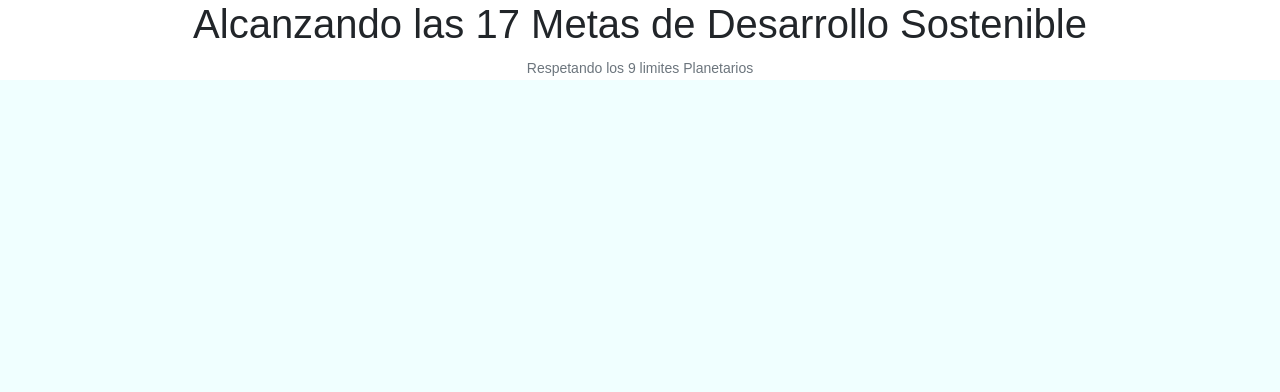
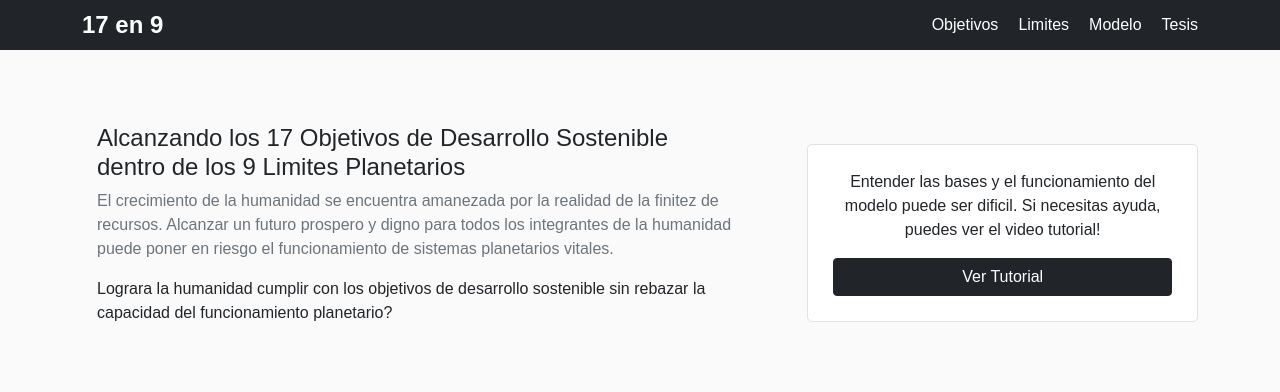
Before and after one commit to blankhall98/17in9WEB, a Flask app: page / in a window 1280 px wide. Shown: the top 392 px of the page. Before the commit the page ends 76 px from the top, so only its background shows below. Run offline with Flask 2, Linux system fonts and the light colour scheme.

Commit message:
some style

```diff
--- a/static/css/style.css
+++ b/static/css/style.css
@@ -1,14 +1,148 @@
-*{
+* {
     margin: 0;
     padding: 0;
+    box-sizing: border-box;
 }
 
 body{
-    background-color:azure;
-    font-family: Arial, Arial, Helvetica, sans-serif;
+    font-family: Arial, Helvetica, sans-serif;
 }
 
-#main-header{
-    background-color: rgb(255, 255, 255);
+a {
+    text-decoration: none;
+    color: white;
+
+}
+
+a:hover{
+    font-weight: bold;
+    color: aliceblue;
+}
+
+ul {
+    list-style-type: none;
+}
+
+image {
+    max-height: 100%;
+}
+
+.navbar{
+    background-color: rgb(56, 56, 56);
+    height: 50px;
+    overflow: hidden;
+    color: white;
+}
+
+.navbar .container{
+    display: flex;
+    flex-wrap: nowrap;
+    justify-content: space-between;
+    align-items: flex-start;
+    padding-top: 5px;
+}
+
+.navbar .container h4{
+    font-weight: bold;
+    line-height: 1;
+    flex-shrink: 1;
+}
+
+.navlinks ul {
+    display: flex;
+    flex-shrink: 1;
+}
+
+.navlinks ul li{
+    margin-left: 20px;
+    flex-shrink: 1;
+}
+
+.header{
+    min-height: 350px;
+    background-color: #fafafa;
+    display: flex;
+    align-items: center;
+}
+
+.header .container{
+    display: flex;
+    flex-wrap: wrap;
+    position: relative;
+    justify-content: space-between;
+    align-items: center;
+    padding-top: 15px;
+}
+
+.main-info{
+    flex-basis: 60%;
+    flex-shrink: 7;
+    padding: 15px;
+}
+
+.tutorial{
+    flex-basis: 35%;
+    flex-shrink: 3;
+    min-width: 200px;
+    display: flex;
+    padding: 25px;
+    flex-direction: column;
+    justify-content:center;
     text-align: center;
+    background-color: #ffffff;
+    border: #e3e1e1 solid 1px;
+    border-radius: 5px;
 }
+
+.display{
+    padding-top: 15px;
+    padding-bottom: 15px;
+}
+
+.display .container{
+    display: flex;
+    position: relative;
+    flex-wrap: nowrap;
+    justify-content: center;
+    align-items: flex-start;
+    padding: 10px;
+}
+
+.display .container .card{
+    max-width: 45%;
+    margin-left: 10px;
+    margin-top: 10px;
+    box-shadow: 2px 2px 2px 1px rgba(15, 15, 18, 0.2);
+}
+
+.card:hover{
+    transform: scale(1.03);
+}
+
+.btn:hover{
+    background-color:#ffffff;
+    color: black;
+}
+
+
+@media(max-width: 750px){
+    .display .container{
+        flex-wrap: wrap;
+    }
+
+    .header .container{
+        justify-content: center;
+        align-items: center;
+        padding-bottom: 15px;
+    }
+
+    .main-info{
+        flex-basis: 90%;
+        flex-shrink: 7;
+        padding: 5px;
+    }
+
+    .tutorial{
+        flex-basis: 70%;
+    }
+}
--- a/templates/base.html
+++ b/templates/base.html
@@ -6,18 +6,27 @@
     <meta name="viewport" content="width=device-width, initial-scale=1.0">
     <link href="https://cdn.jsdelivr.net/npm/bootstrap@5.0.2/dist/css/bootstrap.min.css" rel="stylesheet" integrity="sha384-EVSTQN3/azprG1Anm3QDgpJLIm9Nao0Yz1ztcQTwFspd3yD65VohhpuuCOmLASjC" crossorigin="anonymous">
     <link href="{{ url_for('static',filename = 'css/style.css') }}" rel="stylesheet" type="text/css">
-    <title> 17in9 -{%block title%}{%endblock%}</title>
+    <title> 17in9 - {%block title%}{%endblock%}</title>
 </head>
 <body>
 
-    <div id="main-header">
+    <div class="navbar bg-dark">
         <div class="container">
-            <h1>Alcanzando las 17 Metas de Desarrollo Sostenible</h1>
-            <small class="text-secondary">Respetando los 9 limites Planetarios</small>
+            <h4>17 en 9</h4>
+            <div class="navlinks">
+                <ul>
+                    <li><a href="">Objetivos</a></li>
+                    <li><a href="">Limites</a></li>
+                    <li><a href="">Modelo</a></li>
+                    <li><a href="">Tesis</a></li>
+                </ul>
+            </div>
         </div>
     </div>
 
-    {%block content%}{%endblock%}
+    {%block content%}
+
+    {%endblock%}
 
     <script src="https://cdn.jsdelivr.net/npm/bootstrap@5.0.2/dist/js/bootstrap.bundle.min.js" integrity="sha384-MrcW6ZMFYlzcLA8Nl+NtUVF0sA7MsXsP1UyJoMp4YLEuNSfAP+JcXn/tWtIaxVXM" crossorigin="anonymous"></script>
 </body>
--- a/templates/index.html
+++ b/templates/index.html
@@ -4,9 +4,78 @@
 
 {%block content%}
 
+<div class="header">
+    <div class="container">
+        <div class="main-info">
+            <h4>Alcanzando los 17 Objetivos de Desarrollo Sostenible dentro de los 9 Limites Planetarios</h4>
+            <p class="text-secondary">El crecimiento de la humanidad se encuentra amanezada por la realidad de la finitez de recursos.
+                Alcanzar un futuro prospero y digno para todos los integrantes de la humanidad puede poner en
+                riesgo el funcionamiento de sistemas planetarios vitales.
+            </p>
+            <p class="text-dark">Lograra la humanidad cumplir con los objetivos de desarrollo sostenible sin rebazar la  capacidad
+                del funcionamiento planetario?
+            </p>
+        </div>
+        <div class="tutorial">
+            <p>Entender las bases y el funcionamiento del modelo puede ser dificil.
+                Si necesitas ayuda, puedes ver el video tutorial!
+            </p>
+            <button class="btn btn-dark">Ver Tutorial</button>
+        </div>
+    </div>
+</div>
 
-<div class="container">
+<div class="display">
 
+    <div class="container">
+
+        <div class="card" style="width: 18rem;">
+            <div class="card-header">
+                Objetivos de Desarrollo
+            </div>
+            <img class="card-img-top" src="{{ url_for('static',filename = 'images/global-goals.png') }}" alt="Objetivos de Desarrollo">
+            <div class="card-body">
+              <p class="card-text text-secondary">
+                17 Objetivos para alcanzar un mejor futuro
+              </p>
+            </div>
+        </div>
+
+        <div class="card" style="width: 18rem;">
+            <div class="card-header">
+                Limites Planetarios
+            </div>
+            <img class="card-img-top" src="{{ url_for('static',filename = 'images/planetary-boundaries.png') }}" alt="Limites Planetarios">
+            <div class="card-body">
+              <p class="card-text text-secondary">
+                9 Limites determinados por nuestro planeta
+              </p>
+            </div>
+        </div>
+
+        <div class="card" style="width: 18rem;">
+            <div class="card-header">
+                Modelo Earth3
+            </div>
+            <img class="card-img-top" src="{{ url_for('static',filename = 'images/model.png') }}" alt="Modelo Earth3">
+            <div class="card-body">
+              <p class="card-text text-secondary">
+                Construccion, Escenarios y Predicciones
+              </p>
+            </div>
+        </div>
+
+        <div class="card" style="width: 18rem;">
+            <div class="card-header">
+                Tesis
+            </div>
+            <img class="card-img-top" src="{{ url_for('static',filename = 'images/tesis.png') }}" alt="Tesis">
+            <div class="card-body">
+              <p class="card-text text-secondary">Trabajo escrito, autor y bibliografia</p>
+            </div>
+        </div>
+
+    </div>
 </div>
 
 {%endblock%}
```
Also changed, not shown: static/images/global-goals.png (added), static/images/model.png (added), static/images/tesis.png (added), 1 other file.
